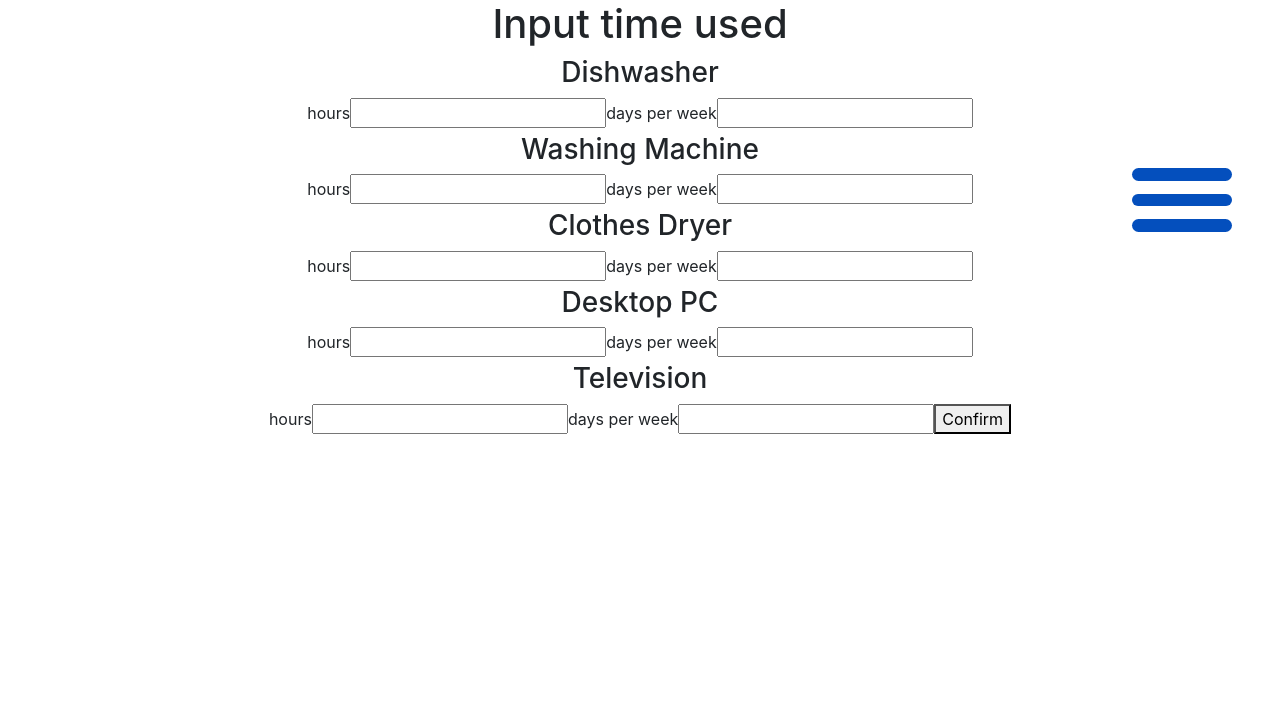
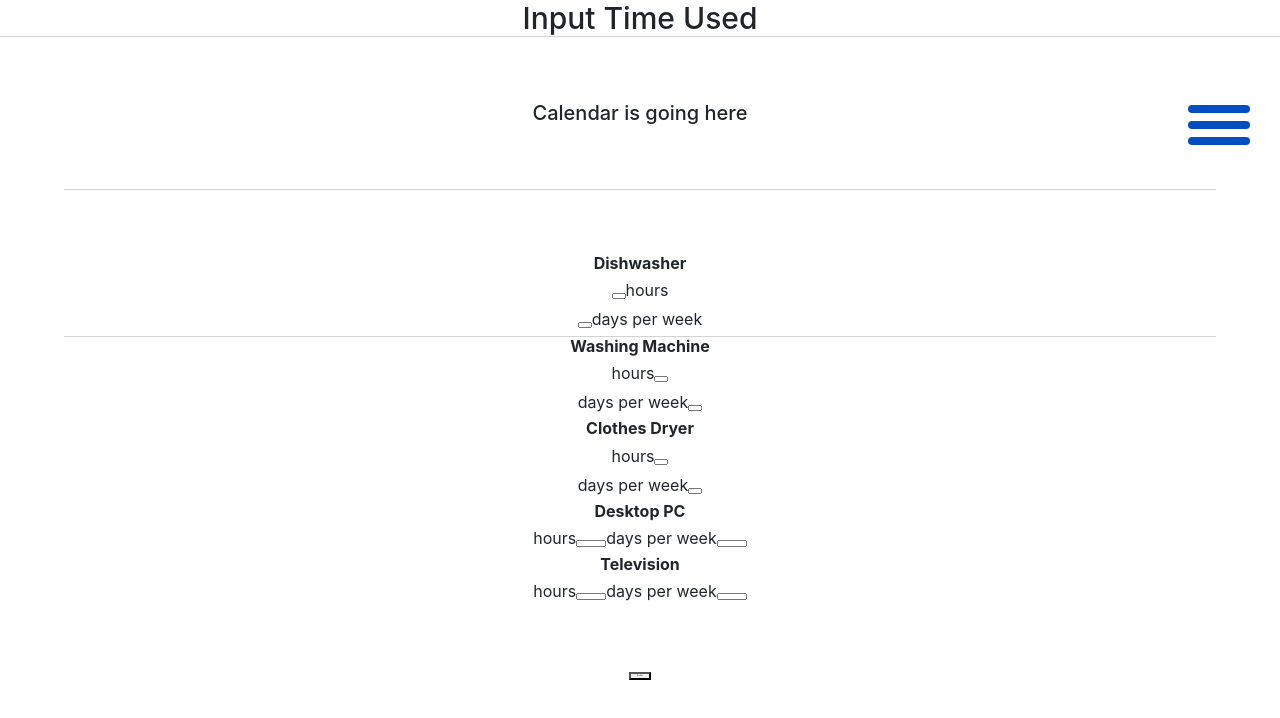
Before and after one commit to BloomTech-Labs/Encon-fe, a React (Create React App) app in the folder encon/: page /input in a window 1280 px wide. Shown: the top 718 px of the page. Built offline with nearby package versions, Linux system fonts and the light colour scheme.

Commit message:
made scss variable, adjusted jsx structure,began styling

```diff
--- a/encon/src/App.scss
+++ b/encon/src/App.scss
@@ -1,4 +1,4 @@
-@import url('https://fonts.googleapis.com/css2?family=Rubik:ital,wght@0,300;0,400;0,500;0,700;0,900;1,300;1,400;1,500;1,700;1,900&display=swap');
+@import url("https://fonts.googleapis.com/css2?family=Rubik:ital,wght@0,300;0,400;0,500;0,700;0,900;1,300;1,400;1,500;1,700;1,900&display=swap");
 
 html,
 body,
@@ -81,15 +81,14 @@ time,
 mark,
 audio,
 video {
+  font: inherit;
   font-size: 62.5%;
+
   margin: 0;
   padding: 0;
   border: 0;
-	font: inherit;
   text-decoration: none;
   vertical-align: baseline;
-
-
 }
 
 article,
@@ -106,9 +105,8 @@ section {
   display: block;
 }
 
-
 body {
-	font-family: 'Rubik', sans-serif;
+  font-family: "Rubik", sans-serif;
   background: transparentize($color: #e5e5e5, $amount: 0);
   -webkit-font-smoothing: antialiased;
   -moz-osx-font-smoothing: grayscale;
@@ -128,7 +126,7 @@ blockquote:before,
 blockquote:after,
 q:before,
 q:after {
-	content: '';
+  content: "";
   content: none;
 }
 
--- a/encon/src/components/mobile/UserInput.js
+++ b/encon/src/components/mobile/UserInput.js
@@ -1,9 +1,10 @@
 import React, { useState } from "react";
 import axios from "axios";
 import { useForm } from "react-hook-form";
+import "../../styles/mobile/UserInput.scss";
 
 export const UserInput = () => {
-  const { handleSubmit, register } = useForm();
+  const { handleSubmit, register, errors } = useForm();
   //maybe user id and state entered in url as params? then hardcode appliance name in individual state/hook variables
 
   const [dishWasher, setDishWasher] = useState({
@@ -68,88 +69,134 @@ export const UserInput = () => {
 
   return (
     <div className="user-input">
-      <h1>Input time used</h1>
+      <h1>Input Time Used</h1>
+      <h2>Calendar is going here</h2>
       <form onSubmit={handleSubmit}>
+        <div className="device-container">
+          <section className="dishWasher-sec">
             <h3>Dishwasher</h3>
-        <label htmlFor="dishWasher hours">hours</label>
+            <div className="dish-hours">
               <input
                 type="number"
+                name="dishWasherHours"
                 ref={register({ min: 1, max: 24 })}
-          name="dishWasher hours"
                 onChange={handleDishHoursChange}
                 value={dishWasher.hours}
               ></input>
-        <label htmlFor="dishWasher days">days per week</label>
+              <label htmlFor="dishWasherHours">hours</label>
+              {errors.dishWasherHours && "hours 1-24"}
+            </div>
+
+            <div className="dish-days">
               <input
                 type="integer"
-          name="dishWasher days"
+                ref={register({ min: 1, max: 7 })}
+                name="dishWasherDays"
                 onChange={handleDishDaysChange}
                 value={dishWasher.days}
               ></input>
+              <label htmlFor="dishWasher days">days per week</label>
+              {errors.dishWasherDays && <p>enter message</p>}
+            </div>
+          </section>
 
+          <section className="washing-machine-sec">
             <h3>Washing Machine</h3>
+            <div className="washing-hours">
               <label htmlFor="Washing Machine hours">hours</label>
               <input
                 type="integer"
+                ref={register({ min: 1, max: 24 })}
                 name="Washing Machine hours"
                 onChange={handleWashingHoursChange}
                 value={washingMachine.hours}
               ></input>
+              {errors.entername && <p>enter message</p>}
+            </div>
+
+            <div className="washing-days">
               <label htmlFor="Washing Machine days">days per week</label>
               <input
                 type="integer"
+                ref={register({ min: 1, max: 7 })}
                 name="Washing Machine days"
                 onChange={handleWashingDaysChange}
                 value={washingMachine.days}
               ></input>
+              {errors.entername && <p>enter message</p>}
+            </div>
+          </section>
 
+          <section className="clothes-dryer-sec">
             <h3>Clothes Dryer</h3>
+            <div className="dryer-hours">
               <label htmlFor="Dryer hours">hours</label>
               <input
                 type="integer"
+                ref={register({ min: 1, max: 24 })}
                 name="Dryer hours"
                 onChange={handleDryerHoursChange}
                 value={dryer.hours}
               ></input>
+              {errors.entername && <p>enter message</p>}
+            </div>
+
+            <div className="dryer-days">
               <label htmlFor="Dryer days">days per week</label>
               <input
                 type="integer"
+                ref={register({ min: 1, max: 7 })}
                 name="Dryer days"
                 onChange={handleDryerDaysChange}
                 value={dryer.days}
               ></input>
+              {errors.entername && <p>enter message</p>}
+            </div>
+          </section>
 
           <h3>Desktop PC</h3>
           <label htmlFor="pc hours">hours</label>
           <input
             type="integer"
+            ref={register({ min: 1, max: 24 })}
             name="pc hours"
             onChange={handlePCHoursChange}
             value={pc.hours}
           ></input>
+          {errors.entername && <p>enter message</p>}
+
           <label htmlFor="pc days">days per week</label>
           <input
             type="integer"
+            ref={register({ min: 1, max: 7 })}
             name="pc days"
             onChange={handlePCDaysChange}
             value={pc.days}
           ></input>
+          {errors.entername && <p>enter message</p>}
 
           <h3>Television</h3>
           <label htmlFor="tv hours">hours</label>
           <input
             type="integer"
+            ref={register({ min: 1, max: 24 })}
             name="tv hours"
             onChange={handleTVHoursChange}
             value={tv.hours}
           ></input>
+          {errors.entername && <p>enter message</p>}
+
           <label htmlFor="tv days">days per week</label>
           <input
             type="integer"
+            ref={register({ min: 1, max: 7 })}
             name="tv days"
             onChange={handleTVDaysChange}
             value={tv.days}
           ></input>
+          {errors.entername && <p>enter message</p>}
+        </div>
+
         <button type="submit">Confirm</button>
       </form>
     </div>
--- /dev/null
+++ b/encon/src/styles/mobile/UserInput.scss
@@ -0,0 +1,29 @@
+@import "./variables.scss";
+
+.user-input {
+  .device-container {
+    margin: 5%;
+  }
+  h1 {
+    font-size: 3rem;
+    border-bottom: $grey-border;
+  }
+
+  h2 {
+    border-bottom: $grey-border;
+    margin: 5%;
+    padding-bottom: 5%;
+  }
+  h3 {
+    font-size: 1.6rem;
+    font-weight: bold;
+  }
+
+  label {
+    font-size: 1.6rem;
+  }
+  .dishWasher-sec {
+    // border-top: $grey-border;
+    border-bottom: $grey-border;
+  }
+}
--- /dev/null
+++ b/encon/src/styles/mobile/variables.scss
@@ -0,0 +1,5 @@
+$grey-border: 0.1rem solid
+  transparentize(
+    $color: #4f4f4f,
+    $amount: 0.75,
+  );
```
Lines whose indentation alone changed are shown as unchanged.
